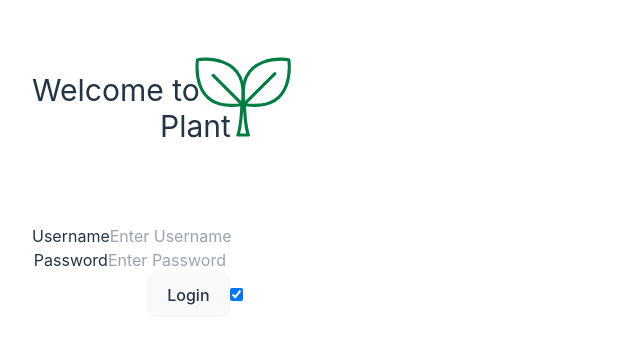
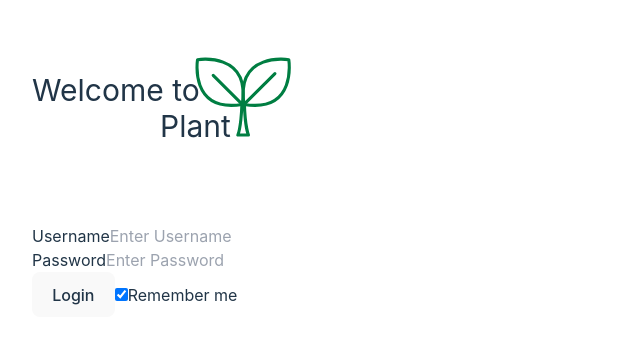
Before and after one commit to krabandicoot/Planty_Becode, a React (Vite) app in the folder app/client/: page /signin in a window 1280 px wide. Shown: the top 344 px of the page, without its empty margins (0-640 px from the left). Built offline with nearby package versions, Linux system fonts and the light colour scheme.

Commit message:
fixing body css

```diff
--- a/app/client/index.html
+++ b/app/client/index.html
@@ -1,5 +1,6 @@
 <!DOCTYPE html>
 <html lang="en">
+
 <head>
   <meta charset="UTF-8" />
   <link rel="icon" type="image/svg+xml" href="src/assets/react.svg" />
@@ -7,8 +8,9 @@
   <title>Planty</title>
 </head>
 
-  <body>
+<body class="md:p-8">
   <div id="root"></div>
   <script type="module" src="/src/main.jsx"></script>
 </body>
+
 </html>
--- a/app/client/package.json
+++ b/app/client/package.json
@@ -9,6 +9,7 @@
         "preview": "vite preview"
     },
     "dependencies": {
+        "axios": "^1.2.4",
         "lottie-react": "^2.3.1",
         "react": "^18.2.0",
         "react-dom": "^18.2.0"
--- a/app/client/src/App.css
+++ /dev/null
@@ -1,42 +0,0 @@
-#root {
-  padding: 2rem;
-  text-align: center;
-}
-
-.logo {
-  height: 6em;
-  padding: 1.5em;
-  will-change: filter;
-}
-
-.logo:hover {
-  filter: drop-shadow(0 0 2em #646cffaa);
-}
-
-.logo.react:hover {
-  filter: drop-shadow(0 0 2em #61dafbaa);
-}
-
-@keyframes logo-spin {
-  from {
-    transform: rotate(0deg);
-  }
-
-  to {
-    transform: rotate(360deg);
-  }
-}
-
-@media (prefers-reduced-motion: no-preference) {
-  a:nth-of-type(2) .logo {
-    animation: logo-spin infinite 20s linear;
-  }
-}
-
-.card {
-  padding: 2em;
-}
-
-.read-the-docs {
-  color: #888;
-}
--- a/app/client/src/App.jsx
+++ b/app/client/src/App.jsx
@@ -1,4 +1,3 @@
-import "./App.css";
 import { LandingPage } from "./components/LandingPage";
 import { Title } from "./components/Title";
 import { SignIn } from "./components/SignIn";
--- a/app/client/src/components/LandingPage.jsx
+++ b/app/client/src/components/LandingPage.jsx
@@ -3,7 +3,7 @@ export function LandingPage() {
     <div>
       <div className="flex flex-col">
         <button>
-          <a href="/login">
+          <a href="/signin">
             Login
           </a>
         </button>
--- a/app/client/src/components/SignIn.jsx
+++ b/app/client/src/components/SignIn.jsx
@@ -1,7 +1,10 @@
 import { useState } from "react";
+import axios from "axios";
 
 export function SignIn() {
 
+
+    // fetch data from API
     async function loginUser(credentials) {
         return fetch('localhost:8080/api/user/signin', {
             method: 'POST',
@@ -13,12 +16,17 @@ export function SignIn() {
             .then(data => data.json())
     }
 
+
+
+    // Remember me Checkbox
+
+
     return (
         <div className="form__container">
             <form method="post">
                 <div className="form__username">
                     <label>Username</label>
-                    <input type="text" placeholder="Enter Username" name="username" required />
+                    <input type="text" placeholder="Enter Username" name="username" id="username" required />
 
                 </div>
 
@@ -30,9 +38,8 @@ export function SignIn() {
 
                 <button type="submit">Login</button>
 
-                <label>
-                    <input type="checkbox" checked="checked" name="rememberMe" />
-                </label>
+                <input type="checkbox" checked="checked" name="rememberMe" id="rememberMe" />
+                <label>Remember me</label>
             </form>
         </div>
     )
--- a/app/client/src/components/Title.jsx
+++ b/app/client/src/components/Title.jsx
@@ -7,7 +7,7 @@ export function Title() {
     <div className="container__title max-w-[280px] pt-10 pb-20">
       <h1 className="text-3xl top-10 flex flex-col text-left">
         <span>Welcome to</span>
-        <span className="block relative left-32">Plant</span>
+        <span className="block relative left-32 max-w-min">Plant</span>
         <Lottie className="container__title-logo absolute w-[190px] top-[15px] left-[145px]" animationData={animationData} loop={false} />
       </h1>
 
--- a/app/client/src/index.css
+++ b/app/client/src/index.css
@@ -30,7 +30,7 @@ a:hover {
 }
 
 body {
-  margin: 0;
+  padding: 2rem;
   display: flex;
   place-items: center;
   min-width: 320px;
```
Also changed, not shown: 1 other file (tests, documents, lock files or other folders). Lines whose indentation alone changed are shown as unchanged.
